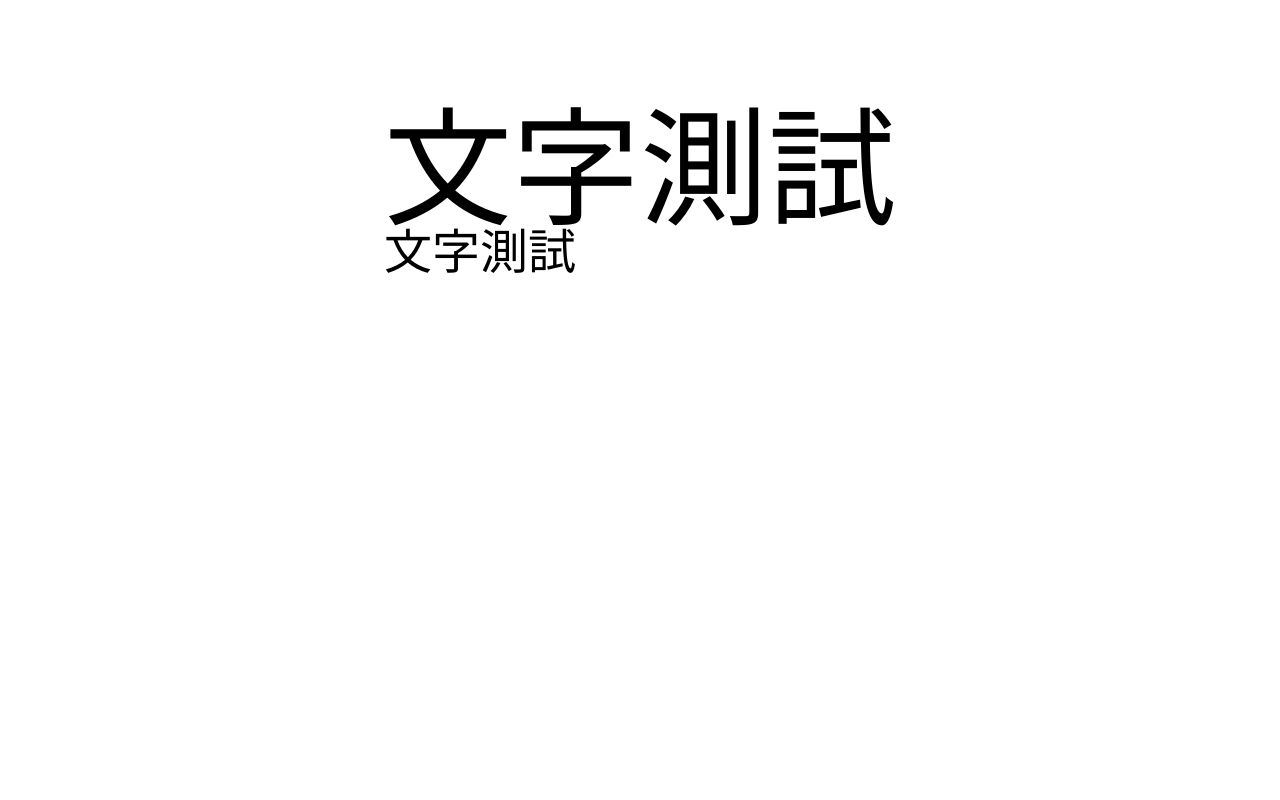
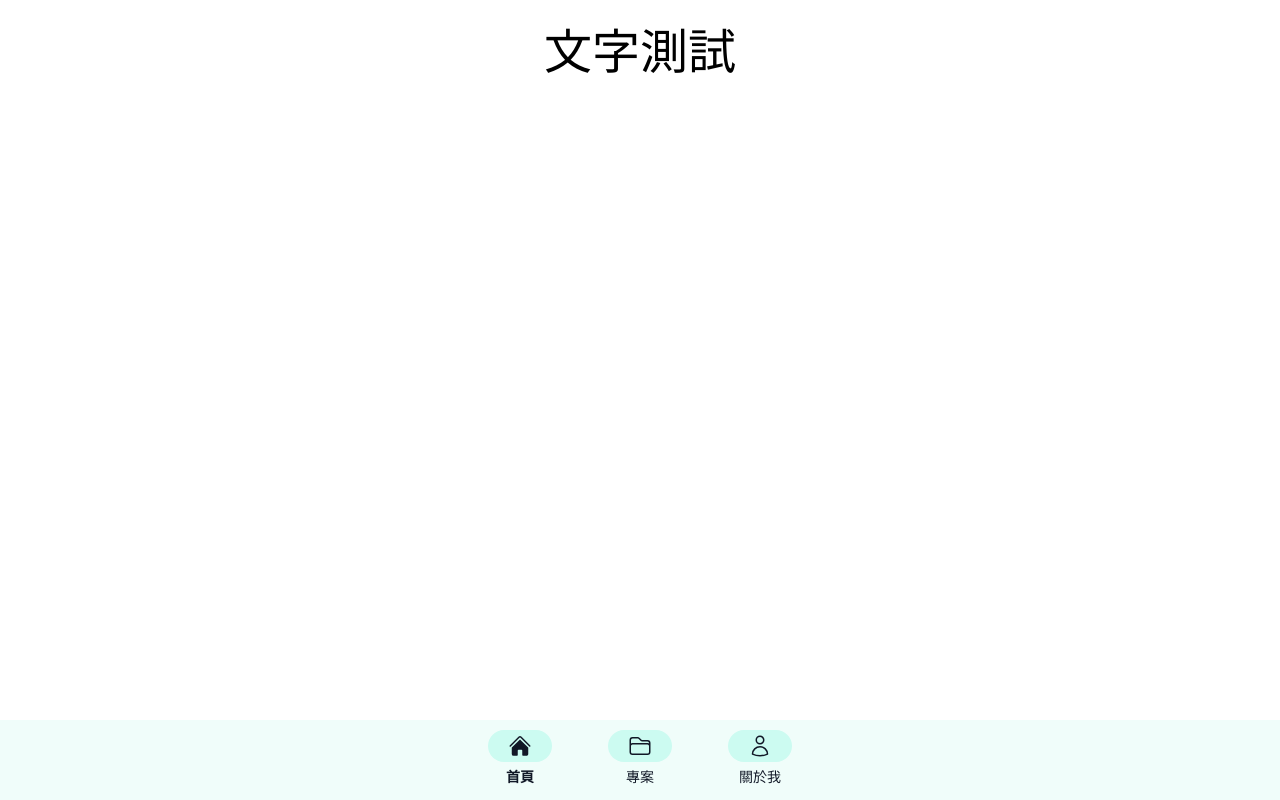
Before and after one commit to TzuHanChen/personal-website, a Next.js app: page / in a window 1280 px wide. Built offline with nearby package versions, Linux system fonts and the light colour scheme; a web font is replaced by a local one.

Commit message:
新增頁首

```diff
--- a/app/layout.tsx
+++ b/app/layout.tsx
@@ -1,6 +1,7 @@
 /* eslint-disable @next/next/no-page-custom-font */
 import type { Metadata } from "next";
 import { NotoSansTC, NotoSerifTC } from "@/ui/fonts";
+import Header from "@/ui/header";
 import "./globals.css";
 
 export const metadata: Metadata = {
@@ -15,9 +16,11 @@ export default function RootLayout({
 }>) {
   return (
     <html lang="en">
-      <head>
-      </head>
-      <body className={NotoSansTC.className}>{children}</body>
+      <head></head>
+      <body className={`relative ${NotoSansTC.className}`}>
+        <Header />
+        {children}
+      </body>
     </html>
   );
 }
--- a/app/page.tsx
+++ b/app/page.tsx
@@ -1,8 +1,7 @@
 export default function Home() {
   return (
-    <main className="flex min-h-screen flex-col items-center justify-between p-24">
+    <main className="flex min-h-screen flex-col items-center justify-between p-6">
       <div className="">
-        <h1 className="text-9xl">文字測試</h1>
         <p className="text-5xl">文字測試</p>
       </div>
     </main>
--- a/tailwind.config.ts
+++ b/tailwind.config.ts
@@ -3,7 +3,7 @@ import type { Config } from "tailwindcss";
 const config: Config = {
   content: [
     "./pages/**/*.{js,ts,jsx,tsx,mdx}",
-    "./components/**/*.{js,ts,jsx,tsx,mdx}",
+    "./ui/**/*.{js,ts,jsx,tsx,mdx}",
     "./app/**/*.{js,ts,jsx,tsx,mdx}",
   ],
   theme: {
--- /dev/null
+++ b/ui/header.tsx
@@ -0,0 +1,33 @@
+import {
+  HomeIcon as HomeIconOutline, FolderIcon as FolderIconOutline, UserIcon as UserIconOutline
+} from '@heroicons/react/24/outline';
+import {
+  HomeIcon as HomeIconSolid, FolderIcon as FolderIconSolid, UserIcon as UserIconSolid
+} from '@heroicons/react/24/solid';
+
+export default function Header() {
+  const list = [];
+
+  return (
+    <header className="absolute top-[calc(100%-80px)] inset-x-0 h-20 bg-teal-50 flex justify-center gap-2">
+      <button className='pt-3 px-6 pb-4 flex flex-col justify-center items-center gap-1'>
+        <span className='w-16 h-8 rounded-full bg-teal-100 py-1 px-5'>
+          <HomeIconSolid className='size-6 fill-gray-900' />
+        </span>
+        <span className='text-gray-900 text-sm font-bold'>首頁</span>
+      </button>
+      <button className='pt-3 px-6 pb-4 flex flex-col justify-center items-center gap-1'>
+        <span className='w-16 h-8 rounded-full bg-teal-100 py-1 px-5'>
+          <FolderIconOutline className='size-6 stroke-gray-900' />
+        </span>
+        <span className='text-gray-900 text-sm'>專案</span>
+      </button>
+      <button className='pt-3 px-6 pb-4 flex flex-col justify-center items-center gap-1'>
+        <span className='w-16 h-8 rounded-full bg-teal-100 py-1 px-5'>
+          <UserIconOutline className='size-6 stroke-gray-900' />
+        </span>
+        <span className='text-gray-900 text-sm'>關於我</span>
+      </button>
+    </header>
+  )
+}
```
